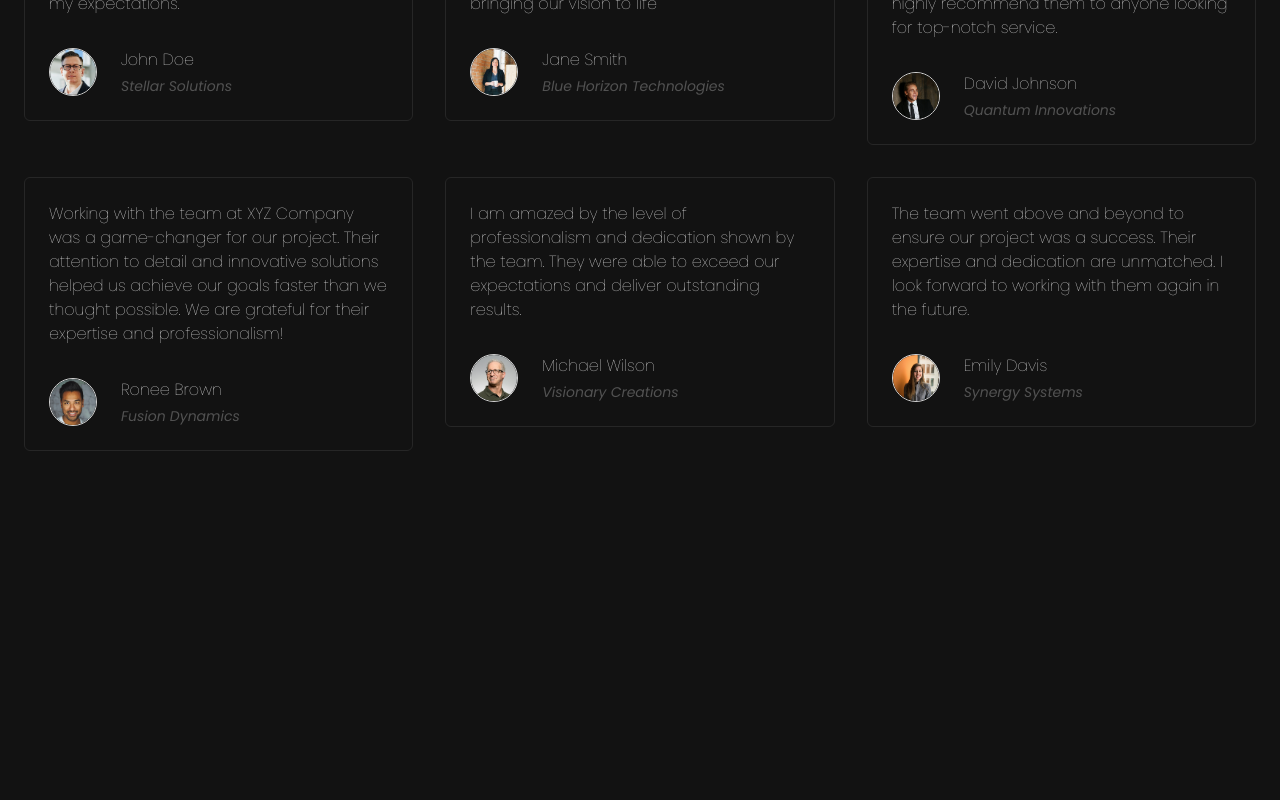
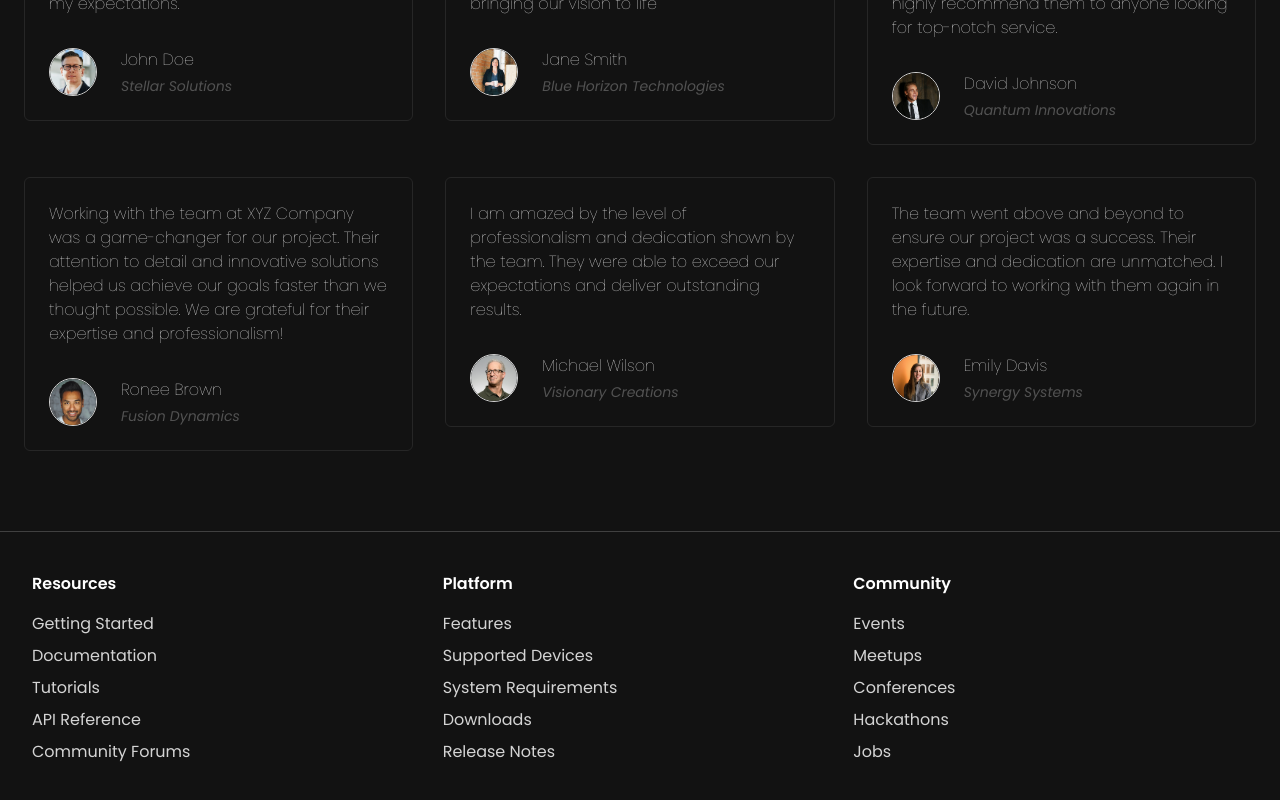
Before and after one commit to yuriipodria/virtualr_landing, a React (Vite) app: page / in a window 1280 px wide. Shown: the part 3377-4177 px from the top of the page. Before the commit the page ends 3828 px from the top, so only its background shows below. Built offline with nearby package versions, Linux system fonts and the light colour scheme.

Commit message:
add footer

```diff
--- a/src/App.tsx
+++ b/src/App.tsx
@@ -1,4 +1,5 @@
 import FeaturesSection from "./components/FeaturesSection";
+import Footer from "./components/Footer";
 import Header from "./components/Header";
 import HeroSection from "./components/HeroSection";
 import PricingSection from "./components/PricingSection";
@@ -26,6 +27,8 @@ function App() {
 
         <TestimonialsSection />
       </main>
+
+      <Footer />
     </>
   );
 }
--- /dev/null
+++ b/src/components/Footer.tsx
@@ -0,0 +1,62 @@
+import { communityLinks, platformLinks, resourcesLinks } from "../constants";
+
+const Footer = () => {
+  return (
+    <footer className="mt-20 border-t border-neutral-700 py-10">
+      <div className="grid grid-cols-2 gap-12 px-8 text-center sm:grid-cols-3 sm:gap-4 sm:text-left">
+        <div>
+          <h4 className="text-md font-semibold">Resources</h4>
+
+          <div className="mt-4 space-y-2">
+            {resourcesLinks.map((item) => (
+              <div key={item.text}>
+                <a
+                  href={item.href}
+                  className="text-neutral-300 hover:text-white"
+                >
+                  {item.text}
+                </a>
+              </div>
+            ))}
+          </div>
+        </div>
+
+        <div>
+          <h4 className="text-md font-semibold">Platform</h4>
+
+          <div className="mt-4 space-y-2">
+            {platformLinks.map((item) => (
+              <div key={item.text}>
+                <a
+                  href={item.href}
+                  className="text-neutral-300 hover:text-white"
+                >
+                  {item.text}
+                </a>
+              </div>
+            ))}
+          </div>
+        </div>
+
+        <div className="col-span-2 sm:col-span-1">
+          <h4 className="text-md font-semibold">Community</h4>
+
+          <div className="mt-4 space-y-2">
+            {communityLinks.map((item) => (
+              <div key={item.text}>
+                <a
+                  href={item.href}
+                  className="text-neutral-300 hover:text-white"
+                >
+                  {item.text}
+                </a>
+              </div>
+            ))}
+          </div>
+        </div>
+      </div>
+    </footer>
+  );
+};
+
+export default Footer;
```
